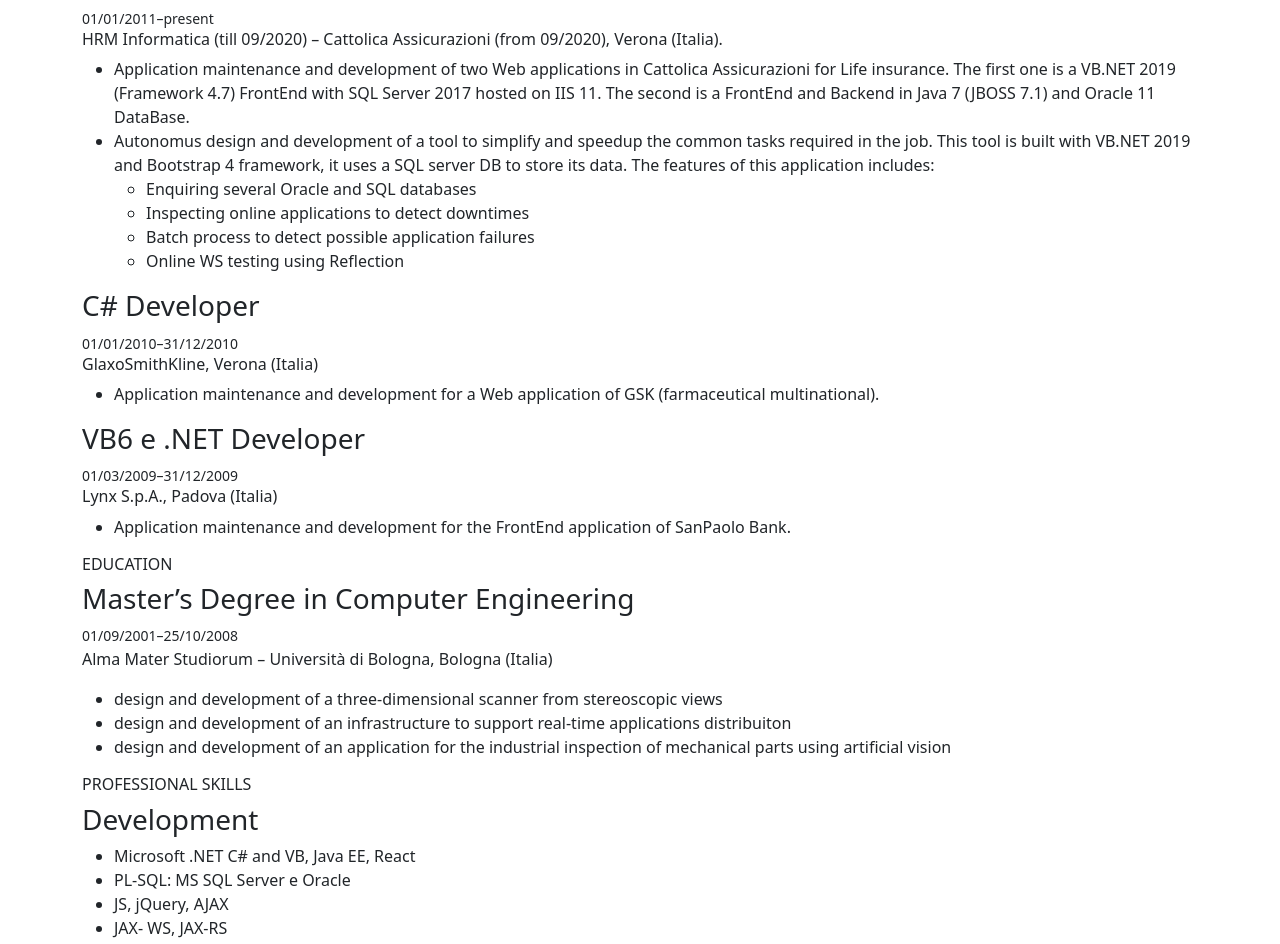
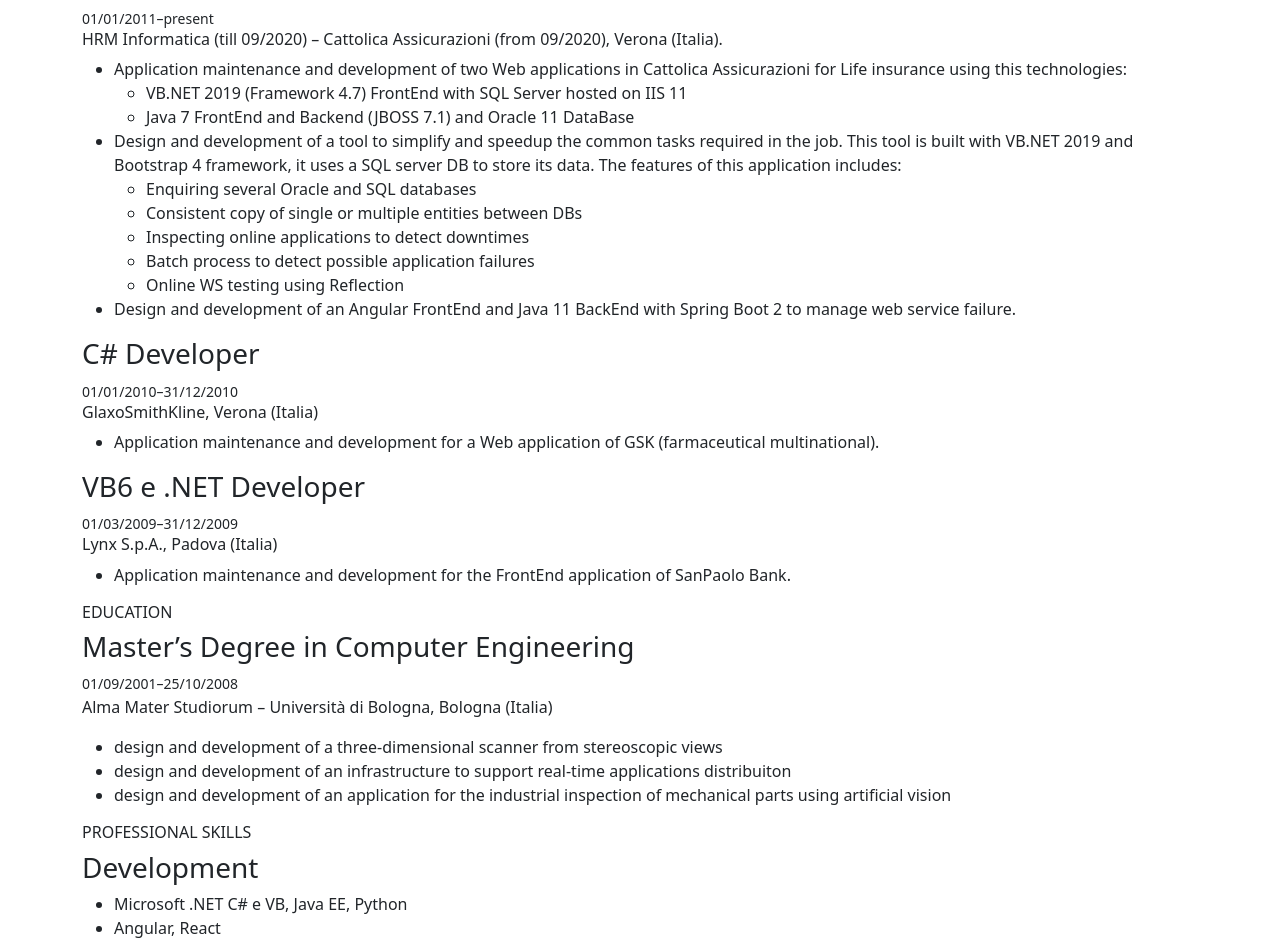
Before and after one commit to giovannipellini/giovannipellini.github.io, a React (Create React App) app: page /resume in a window 1280 px wide. Shown: the part 368-1312 px from the top of the page. Built offline with nearby package versions, Linux system fonts and the light colour scheme.

Commit message:
Resume Update

```diff
--- a/src/resume.js
+++ b/src/resume.js
@@ -15,21 +15,28 @@
         </tr>
 
       </table>
-        <hr/>
+      <hr />
       <h6>PROFESSIONAL EXPERIENCE</h6>
       <h3>Senior Analyst/Developer .NET and JAVA</h3>
       <small>01/01/2011–present</small>
       <h6>HRM Informatica (till 09/2020) – Cattolica Assicurazioni (from 09/2020), Verona (Italia).</h6>
       <ul>
-<li>Application maintenance and development of two Web applications in Cattolica Assicurazioni for Life insurance. The first one is a VB.NET 2019 (Framework 4.7) FrontEnd with SQL Server 2017 hosted on IIS 11. The second is a FrontEnd and Backend in Java 7 (JBOSS 7.1) and Oracle 11 DataBase.</li>
-<li>Autonomus design and development of a tool to simplify and speedup the common tasks required in the job. This tool is built with VB.NET 2019 and Bootstrap 4 framework, it uses a SQL server DB to store its data. The features of this application includes:
+        <li>Application maintenance and development of two Web applications in Cattolica Assicurazioni for  Life insurance using this technologies:</li>
+        <ul>
+          <li>VB.NET 2019 (Framework 4.7) FrontEnd with SQL Server hosted on IIS 11</li>
+          <li>Java 7 FrontEnd and Backend (JBOSS 7.1) and Oracle 11 DataBase</li>
+        </ul>
+
+        <li>Design and development of a tool to simplify and speedup the common tasks required in the job. This tool is built with VB.NET 2019 and Bootstrap 4 framework, it uses a SQL server DB to store its data. The features of this application includes:
           <ul>
             <li>Enquiring several Oracle and SQL databases</li>
+            <li>Consistent copy of single or multiple entities between DBs</li>
             <li>Inspecting online applications to detect downtimes</li>
             <li>Batch process to detect possible application failures</li>
             <li>Online WS testing using Reflection</li>
           </ul>
         </li>
+        <li>Design and development of an Angular FrontEnd and Java 11 BackEnd with Spring Boot 2 to manage web service failure.</li>
       </ul>
       <h3>C# Developer</h3>
       <small>01/01/2010–31/12/2010</small>
@@ -55,10 +62,11 @@
       <h6>PROFESSIONAL SKILLS</h6>
       <h3>Development</h3>
       <ul>
-<li>Microsoft .NET C# and VB, Java EE, React</li>
+        <li>Microsoft .NET C# e VB, Java EE, Python</li>
+        <li>Angular, React</li>
         <li>PL-SQL: MS SQL Server e Oracle</li>
         <li>JS, jQuery, AJAX</li>
-<li>JAX- WS, JAX-RS</li>
+        <li>JAX-WS, JAX-RS</li>
         <li>HTML, CSS, Bootstrap</li>
       </ul>
       <h3>Software</h3>
@@ -66,7 +74,7 @@
         <li>IDE: Visual Studio .NET, VS Code, Eclipse</li>
         <li>DB IDE: SQL Developer, SQLdbx, SQL Server Management Studio</li>
         <li>Image retouch: Adobe Photoshop, GIMP, Paint.NET</li>
-<li>Audio/Video editing: Wavelab, Cubase, Reason, Pinnacle Studio, DaVinci Resolve</li>
+        <li>Audio/Video editing: Audacity, DaVinci Resolve, Pinnacle Studio</li>
         <li>3D modeling and rendering: Blender, 3D Studio</li>
         <li>Microsoft Office: Word, Excel, Access, PowerPoint</li>
       </ul>
```
Also changed, not shown: 2 other files (tests, documents, lock files or other folders). Lines whose indentation alone changed are shown as unchanged.
